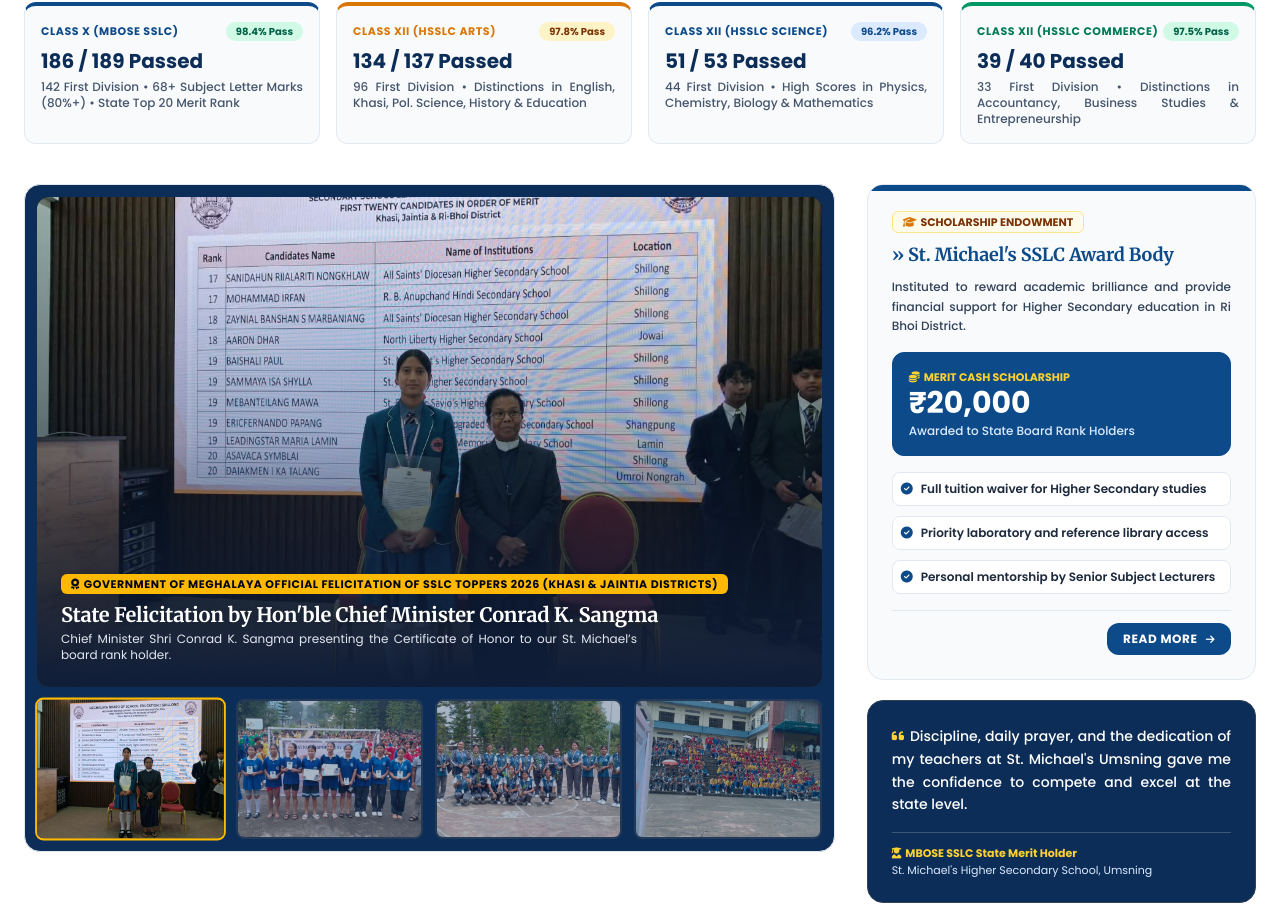
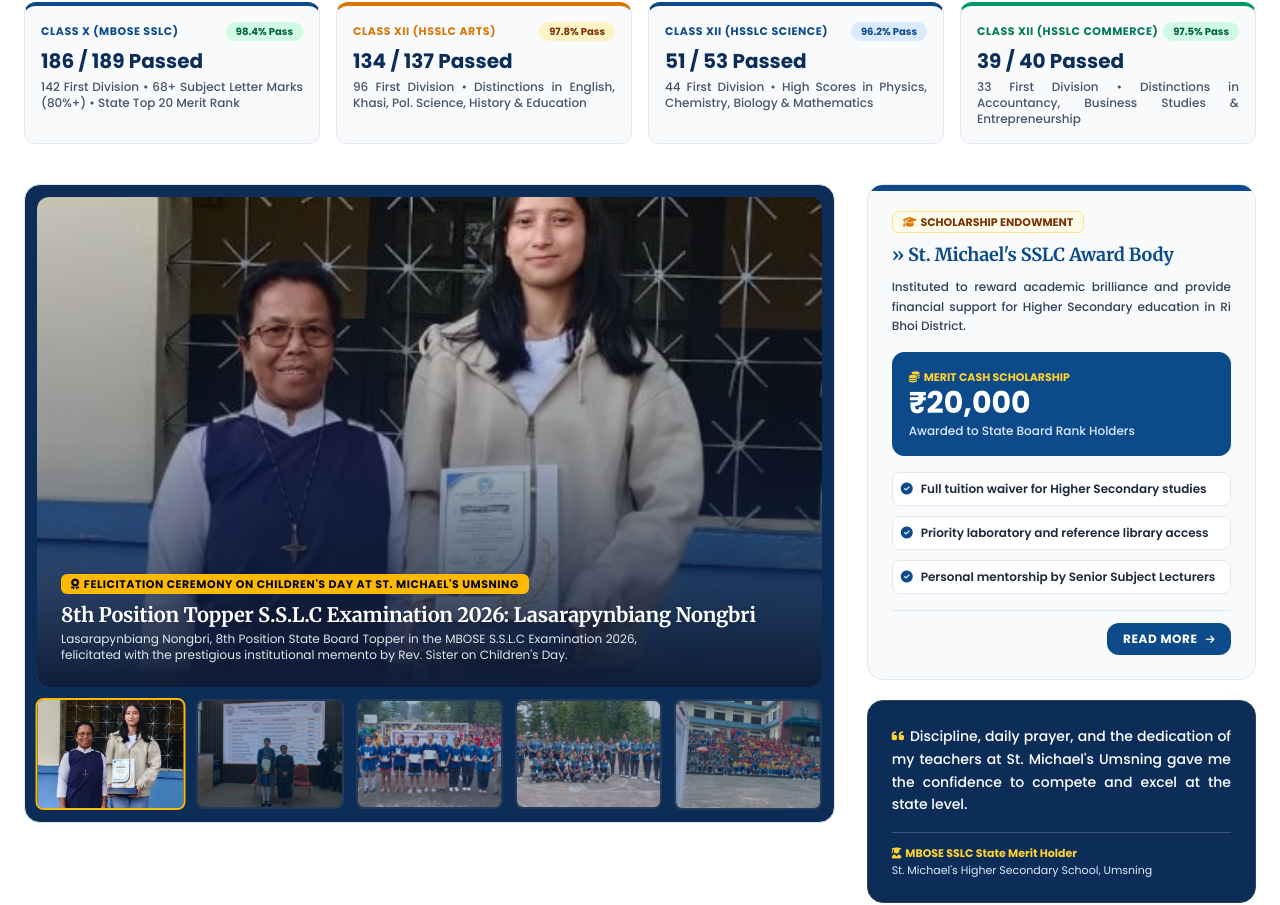
Before and after one commit to soumitra69/ST.-MHSS, a React (Vite) app: page / in a window 1280 px wide. Shown: the part 7059-7964 px from the top of the page. Built offline with nearby package versions, Linux system fonts and the light colour scheme.

Commit message:
Add felicitation for 8th position SSLC topper 2026 Lasarapynbiang Nongbri on Children's Day

```diff
--- a/src/components/DocumentationPages.tsx
+++ b/src/components/DocumentationPages.tsx
@@ -1531,9 +1531,17 @@ export const ResultsAchievementsPage: React.FC<DocPageProps> = ({
 
   const toppersAndAwards = [
     {
-      title: 'MBOSE SSLC State Top 20 Merit Ranker (2026)',
+      title: 'MBOSE S.S.L.C Examination 2026 — 8th Position State Board Topper',
+      award: 'Felicitation on Children’s Day + Institutional Memento & Honors',
+      score: 'Lasarapynbiang Nongbri (State Rank 8)',
+      image: SCHOOL_IMAGES.topperLasarapynbiang,
+      detail:
+        'The felicitation given to the 8th position topper S.S.L.C Examination 2026 from St. Michael’s Higher Secondary School, Lasarapynbiang Nongbri, on Children’s Day by Reverend Sister on campus.',
+    },
+    {
+      title: 'MBOSE SSLC State Top Merit Felicitation (2026)',
       award: 'Felicitated by Hon’ble Chief Minister Shri Conrad K. Sangma + ₹20,000 Cash Award',
-      score: '94.8% Aggregate (Letter Marks in All 6 Subjects)',
+      score: 'State Top Order of Merit (Letter Marks in All Subjects)',
       image: SCHOOL_IMAGES.awardPresentation,
       detail:
         'Honored at the State Felicitation Ceremony in Shillong by the Chief Minister and Education Minister, and awarded the ₹20,000 St. Michael’s SSLC Award Body Endowment.',
--- a/src/components/TopperFelicitation.tsx
+++ b/src/components/TopperFelicitation.tsx
@@ -1,5 +1,5 @@
 import React, { useState } from 'react';
-import { resolveSchoolAsset } from '../data/schoolAssets';
+import { resolveSchoolAsset, SCHOOL_IMAGES } from '../data/schoolAssets';
 import { AppPageId } from './InstitutionalSection';
 
 interface TopperFelicitationProps {
@@ -10,6 +10,13 @@ export const TopperFelicitation: React.FC<TopperFelicitationProps> = ({ onNaviga
   const [selectedPhoto, setSelectedPhoto] = useState<number>(0);
 
   const felicitationPhotos = [
+    {
+      src: SCHOOL_IMAGES.topperLasarapynbiang,
+      title: "8th Position Topper S.S.L.C Examination 2026: Lasarapynbiang Nongbri",
+      subtitle: "Felicitation Ceremony on Children's Day at St. Michael's Umsning",
+      description:
+        "Lasarapynbiang Nongbri, 8th Position State Board Topper in the MBOSE S.S.L.C Examination 2026, felicitated with the prestigious institutional memento by Rev. Sister on Children's Day.",
+    },
     {
       src: resolveSchoolAsset('/assets/aistudio/WhatsApp_Image_2026-11-08_at_2.04.10_PM__2__df242174.jpeg'),
       title: "State Felicitation by Hon'ble Chief Minister Conrad K. Sangma",
@@ -29,7 +36,7 @@ export const TopperFelicitation: React.FC<TopperFelicitationProps> = ({ onNaviga
       title: "Chief Minister with St. Michael's Scholar",
       subtitle: 'Proud Moment for Umsning and Ri Bhoi District',
       description:
-        "Our board topper in official St. Michael's blazer standing alongside the Hon'ble Chief Minister of Meghalaya.",
+        "Our board topper standing alongside the Hon'ble Chief Minister of Meghalaya during state felicitations.",
     },
     {
       src: resolveSchoolAsset('/assets/aistudio/WhatsApp_Image_2026-11-08_at_2.04.11_PM__2__12d4b152.jpeg'),
@@ -174,7 +181,7 @@ export const TopperFelicitation: React.FC<TopperFelicitationProps> = ({ onNaviga
               </div>
 
               {/* Thumbnail Strip */}
-              <div className="pt-3 grid grid-cols-4 gap-3 bg-transparent">
+              <div className="pt-3 grid grid-cols-5 gap-2 sm:gap-3 bg-transparent">
                 {felicitationPhotos.map((photo, idx) => (
                   <button
                     key={idx}
--- a/src/data/schoolAssets.ts
+++ b/src/data/schoolAssets.ts
@@ -22,6 +22,7 @@ export const SCHOOL_IMAGES = {
   stateCeremony: assetUrl('WhatsApp Image 2026-11-08 at 2.04.10 PM.jpeg'),
   awardPresentation: assetUrl('WhatsApp Image 2026-11-08 at 2.04.10 PM (2).jpeg'),
   studentAwards: assetUrl('WhatsApp Image 2026-11-08 at 2.05.18 PM.jpeg'),
+  topperLasarapynbiang: assetUrl('lasarapynbiang-nongbri-topper.jpg'),
   certificateWinners: assetUrl('WhatsApp Image 2026-11-08 at 2.05.20 PM (2).jpeg'),
   graduatingBatch: assetUrl('WhatsApp Image 2026-11-08 at 2.05.17 PM (1).jpeg'),
   sports: assetUrl('WhatsApp Image 2026-11-08 at 2.04.54 PM.jpeg'),
--- a/src/data/schoolData.ts
+++ b/src/data/schoolData.ts
@@ -139,6 +139,13 @@ export const NOTICES: Notice[] = [
 ];
 
 export const GALLERY_ITEMS: GalleryItem[] = [
+  {
+    id: "gal-topper-lasarapynbiang",
+    title: "8th Position Topper S.S.L.C Examination 2026: Lasarapynbiang Nongbri",
+    category: "Toppers",
+    src: SCHOOL_IMAGES.topperLasarapynbiang,
+    description: "The felicitation given to the 8th position topper S.S.L.C Examination 2026 from our school, Lasarapynbiang Nongbri, on Children's Day."
+  },
   {
     id: "gal-01",
     title: "Historic Campus Facade & St. Michael Archangel Tower",
```
Also changed, not shown: public/assets/lasarapynbiang-nongbri-topper.jpg (added).
